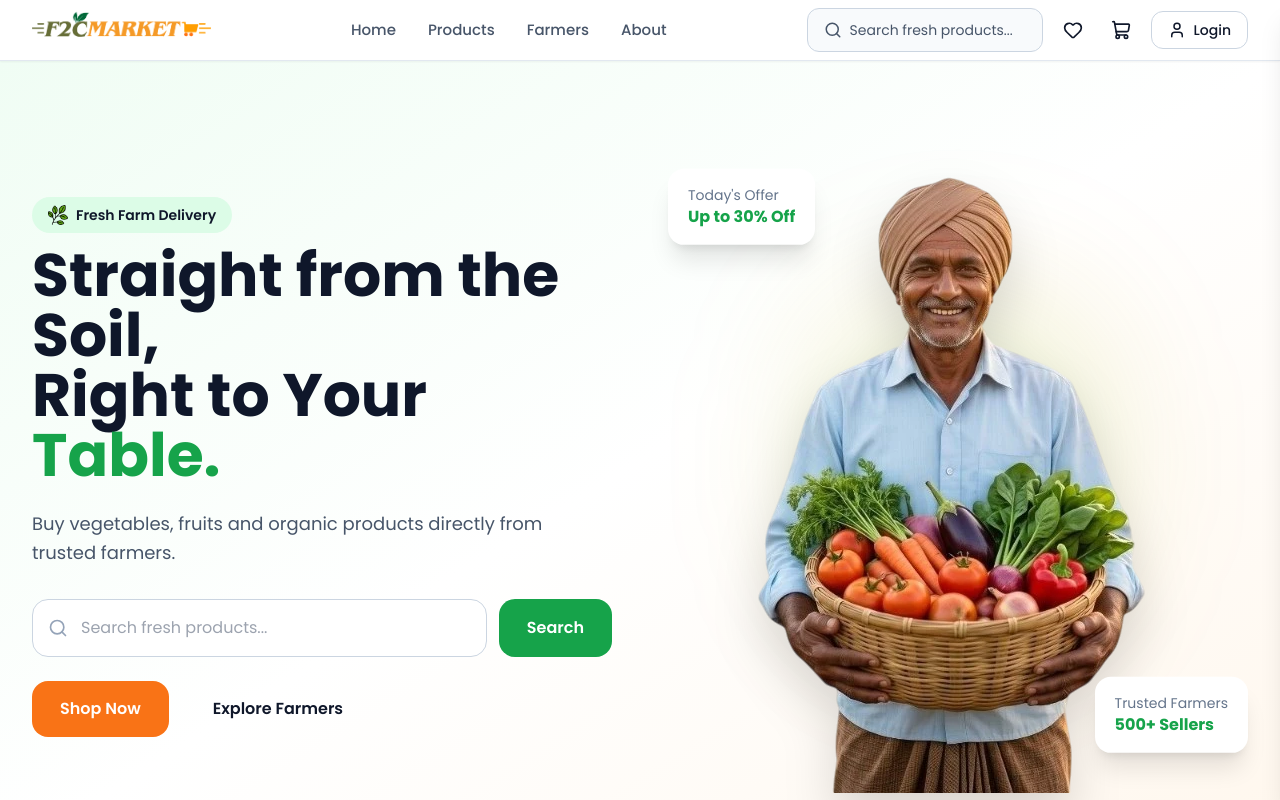
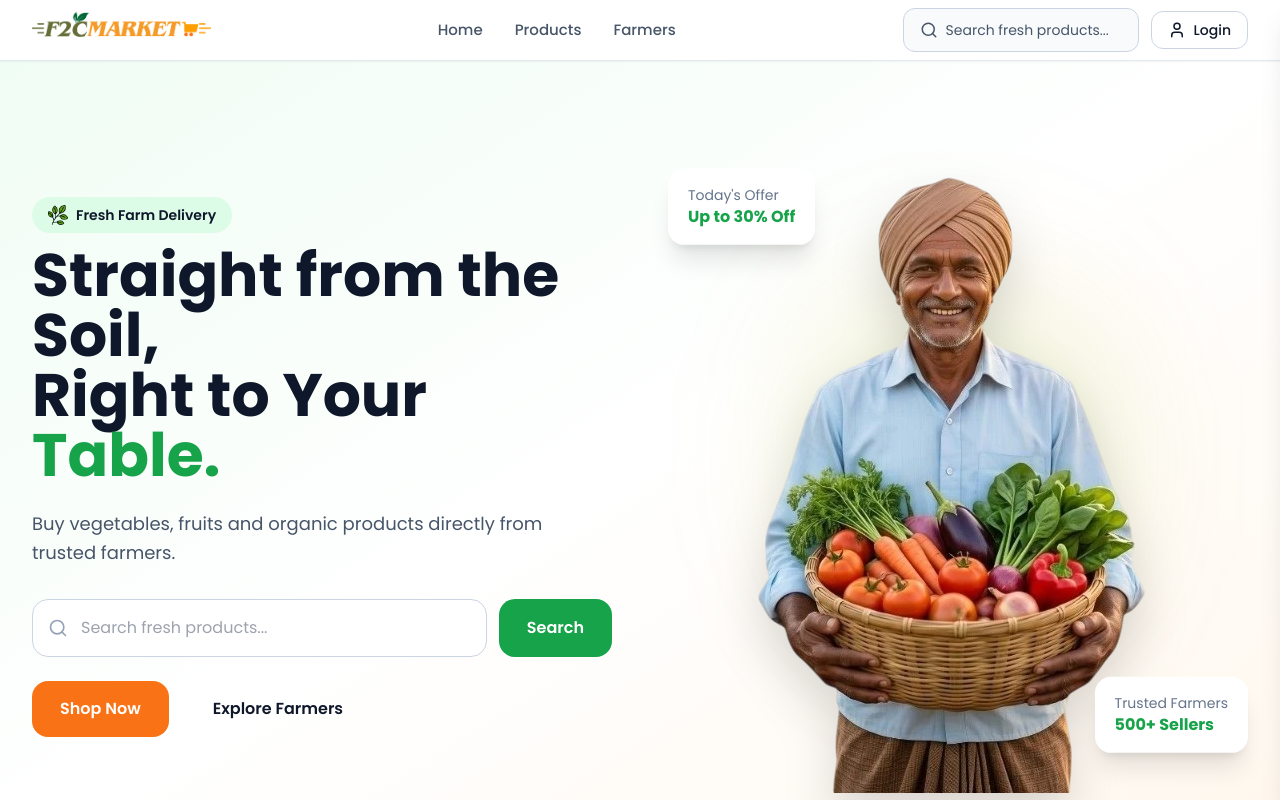
Before and after one commit to SantoshTatipamula/F2CMarket, a React (Vite) app: page / in a window 1280 px wide. Shown: the top 800 px of the page. Built offline with nearby package versions, Linux system fonts and the light colour scheme.

Commit message:
feat(navbar): updated navbar to a role based links

```diff
--- a/src/components/common/layout/Navbar.jsx
+++ b/src/components/common/layout/Navbar.jsx
@@ -68,11 +68,17 @@ const NAV_LINKS = [
   { label: "Home", to: "/" },
   { label: "Products", to: "/products" },
   { label: "Farmers", to: "/farmers" },
-  { label: "About", to: "/about" },
 ];
 
 export default function Navbar() {
   const { user, logout } = useAuth();
+
+  const role = user?.role;
+
+  const isConsumer = role === "consumer";
+  const isFarmer = role === "farmer";
+  const isAdmin = role === "admin";
+
   const { cartCount } = useCart();
   const { wishlistCount } = useWishlist();
   const navigate = useNavigate();
@@ -115,6 +121,52 @@ export default function Navbar() {
                 </NavLink>
               </li>
             ))}
+
+            {/* Farmer Links */}
+            {isFarmer && (
+              <>
+                <li>
+                  <NavLink
+                    to="/farmer/dashboard"
+                    className="hover:text-[var(--primary)] transition"
+                  >
+                    Dashboard
+                  </NavLink>
+                </li>
+
+                <li>
+                  <NavLink
+                    to="/farmer/products"
+                    className="hover:text-[var(--primary)] transition"
+                  >
+                    My Products
+                  </NavLink>
+                </li>
+              </>
+            )}
+
+            {/* Admin Links */}
+            {isAdmin && (
+              <>
+                <li>
+                  <NavLink
+                    to="/admin/dashboard"
+                    className="hover:text-[var(--primary)] transition"
+                  >
+                    Dashboard
+                  </NavLink>
+                </li>
+
+                <li>
+                  <NavLink
+                    to="/admin/users"
+                    className="hover:text-[var(--primary)] transition"
+                  >
+                    Users
+                  </NavLink>
+                </li>
+              </>
+            )}
           </ul>
 
           {/* Desktop actions */}
@@ -125,6 +177,7 @@ export default function Navbar() {
               onSubmit={handleSearch}
             />
 
+            {isConsumer && (
               <Link
                 to="/wishlist"
                 className="p-2 rounded-xl hover:bg-[var(--surface-2)] transition relative"
@@ -132,7 +185,9 @@ export default function Navbar() {
                 <Heart size={20} />
                 <NavBadge count={wishlistCount} color="bg-red-500" />
               </Link>
+            )}
 
+            {isConsumer && (
               <Link
                 to="/cart"
                 className="p-2 rounded-xl hover:bg-[var(--surface-2)] transition relative"
@@ -140,6 +195,7 @@ export default function Navbar() {
                 <ShoppingCart size={20} />
                 <NavBadge count={cartCount} />
               </Link>
+            )}
 
             {user ? (
               <DropdownMenu>
@@ -162,6 +218,7 @@ export default function Navbar() {
                     </p>
                   </DropdownMenuLabel>
                   <DropdownMenuSeparator />
+                  {isConsumer && (
                     <DropdownMenuItem asChild>
                       <Link
                         to="/orders"
@@ -170,6 +227,17 @@ export default function Navbar() {
                         <Package size={16} /> My Orders
                       </Link>
                     </DropdownMenuItem>
+                  )}
+                  {isFarmer && (
+                    <DropdownMenuItem asChild>
+                      <Link to="/farmer/dashboard">Dashboard</Link>
+                    </DropdownMenuItem>
+                  )}
+                  {isAdmin && (
+                    <DropdownMenuItem asChild>
+                      <Link to="/admin/dashboard">Dashboard</Link>
+                    </DropdownMenuItem>
+                  )}
                   <DropdownMenuItem className="flex items-center gap-2 cursor-pointer">
                     <User size={16} /> Profile
                   </DropdownMenuItem>
```
Lines whose indentation alone changed are shown as unchanged.
